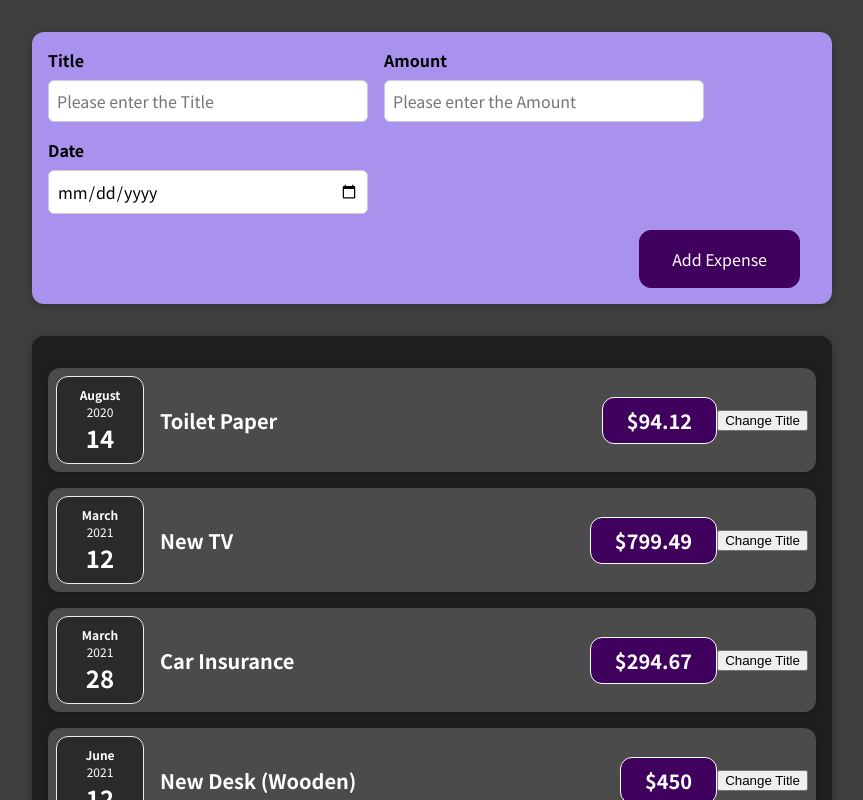
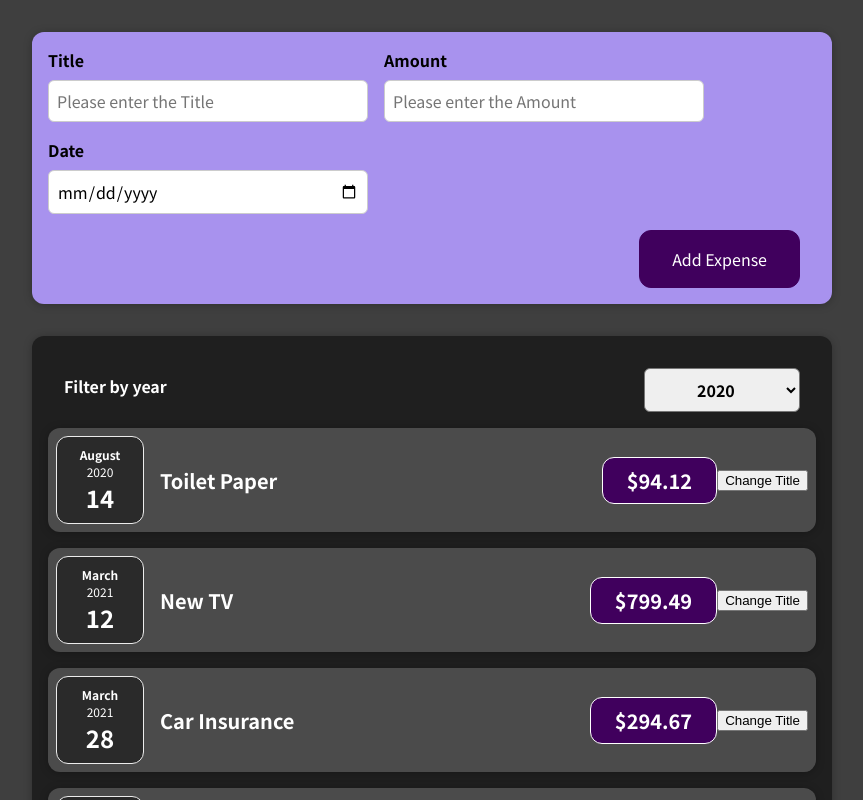
Before and after one commit to khanwaz/React, a React (Create React App) app in the folder 01-starting-setup/: page / in a window 1280 px wide. Shown: the top 800 px of the page, without its empty margins (208-1071 px from the left). Built offline with nearby package versions, Linux system fonts and the light colour scheme.

Commit message:
till filter

```diff
--- a/01-starting-setup/src/components/Expenses/ExpenseItem.js
+++ b/01-starting-setup/src/components/Expenses/ExpenseItem.js
@@ -1,7 +1,6 @@
 import React, { useState } from "react";
-
+import ExpenseDate from "./ExpenseDate";
 import Card from "../UI/Card";
-import ExpenseDate from "./ExpenseDate";
 import "./ExpenseItem.css";
 
 function ExpenseItem(datas) {
--- a/01-starting-setup/src/components/Expenses/Expenses.js
+++ b/01-starting-setup/src/components/Expenses/Expenses.js
@@ -1,10 +1,22 @@
+import React, { useState } from "react";
+import ExpensesFilter from "./ExpensesFilter";
+import ExpenseItem from "./ExpenseItem";
 import Card from "../UI/Card";
-import ExpenseItem from "./ExpenseItem";
 import "./Expenses.css";
 
 function Expenses(datas) {
+  const [filteredYear, setFilteredYear] = useState("2020");
+
+  const filterChangeHandler = (selectedYear) => {
+    setFilteredYear(selectedYear);
+  };
+
   return (
     <Card className="expenses">
+      <ExpensesFilter
+        selected={filteredYear}
+        onChangeFilter={filterChangeHandler}
+      />
       <ExpenseItem
         title={datas.item[0].title}
         amount={datas.item[0].amount}
--- /dev/null
+++ b/01-starting-setup/src/components/Expenses/ExpensesFilter.css
@@ -0,0 +1,24 @@
+.expenses-filter {
+  color: white;
+  padding: 0 1rem;
+}
+
+.expenses-filter__control {
+  display: flex;
+  width: 100%;
+  align-items: center;
+  justify-content: space-between;
+  margin: 1rem 0;
+}
+
+.expenses-filter label {
+  font-weight: bold;
+  margin-bottom: 0.5rem;
+}
+
+.expenses-filter select {
+  font: inherit;
+  padding: 0.5rem 3rem;
+  font-weight: bold;
+  border-radius: 6px;
+}
--- /dev/null
+++ b/01-starting-setup/src/components/Expenses/ExpensesFilter.js
@@ -0,0 +1,24 @@
+import React from "react";
+import "./ExpensesFilter.css";
+
+function ExpensesFilter(datas) {
+  const dropdownChangeHandler = (event) => {
+    datas.onChangeFilter(event.target.value);
+  };
+
+  return (
+    <div className="expenses-filter">
+      <div className="expenses-filter__control">
+        <label>Filter by year</label>
+        <select value={datas.selected} onChange={dropdownChangeHandler}>
+          <option value="2022">2022</option>
+          <option value="2021">2021</option>
+          <option value="2020">2020</option>
+          <option value="2019">2019</option>
+        </select>
+      </div>
+    </div>
+  );
+}
+
+export default ExpensesFilter;
--- a/01-starting-setup/src/components/NewExpense/ExpenseForm.js
+++ b/01-starting-setup/src/components/NewExpense/ExpenseForm.js
@@ -1,7 +1,7 @@
 import React, { useState } from "react";
 import "./ExpenseForm.css";
 
-const ExpenseForm = (datas) => {
+function ExpenseForm(datas) {
   const [enteredTitle, setEnteredTitle] = useState("");
   const [enteredAmount, setEnteredAmount] = useState("");
   const [enteredDate, setEnteredDate] = useState("");
@@ -72,6 +72,6 @@
       </div>
     </form>
   );
-};
+}
 
 export default ExpenseForm;
--- a/01-starting-setup/src/components/NewExpense/NewExpense.js
+++ b/01-starting-setup/src/components/NewExpense/NewExpense.js
@@ -1,9 +1,8 @@
 import React from "react";
 import ExpenseForm from "./ExpenseForm";
-
 import "./NewExpense.css";
 
-const NewExpense = (datas) => {
+function NewExpense(datas) {
   const saveExpenseDataHandler = (enteredExpenseData) => {
     const expenseData = {
       ...enteredExpenseData,
@@ -17,6 +16,6 @@
       <ExpenseForm onSaveExpenseData={saveExpenseDataHandler} />
     </div>
   );
-};
+}
 
 export default NewExpense;
```
Also changed, not shown: 1 other file (tests, documents, lock files or other folders).
